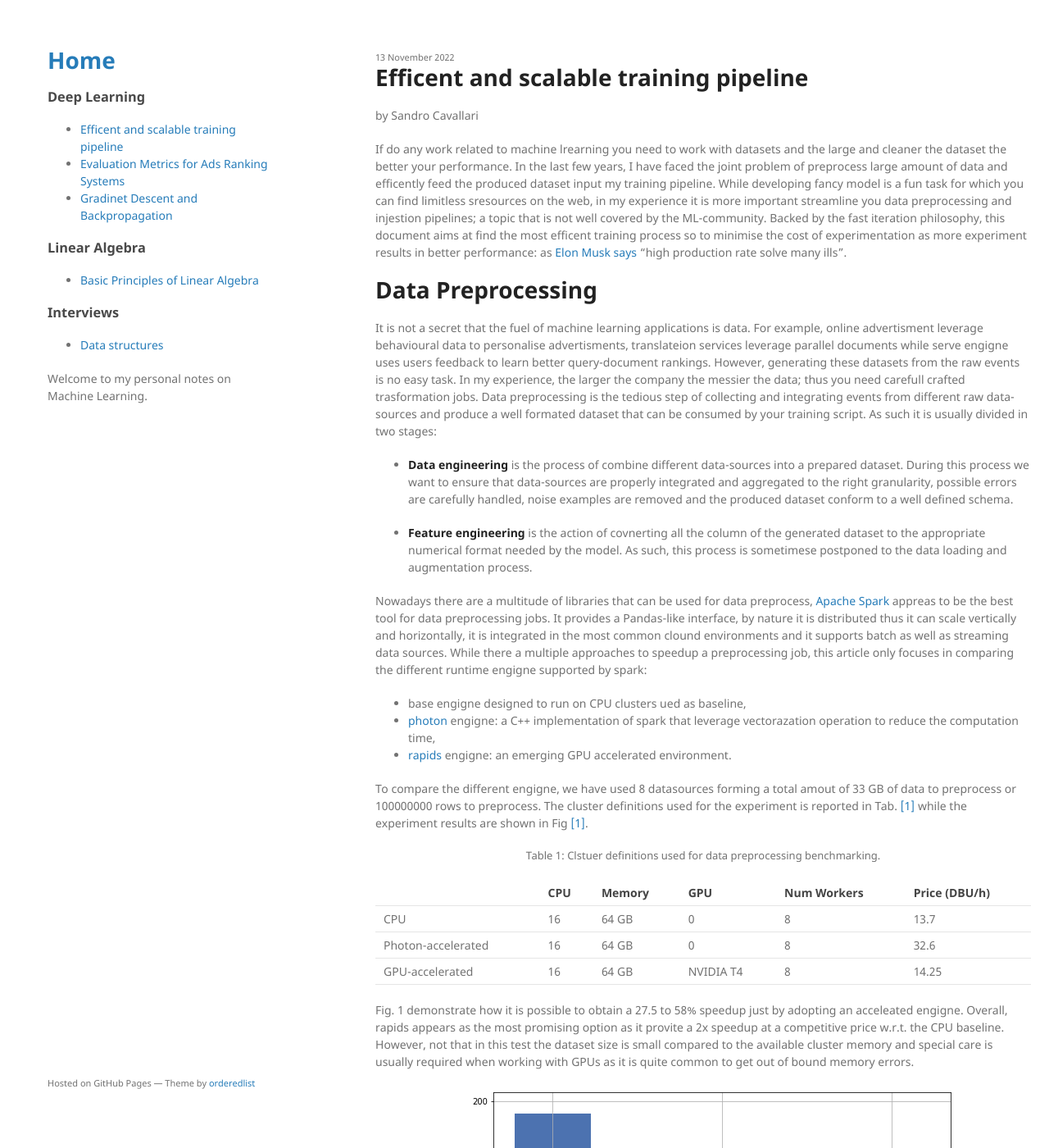
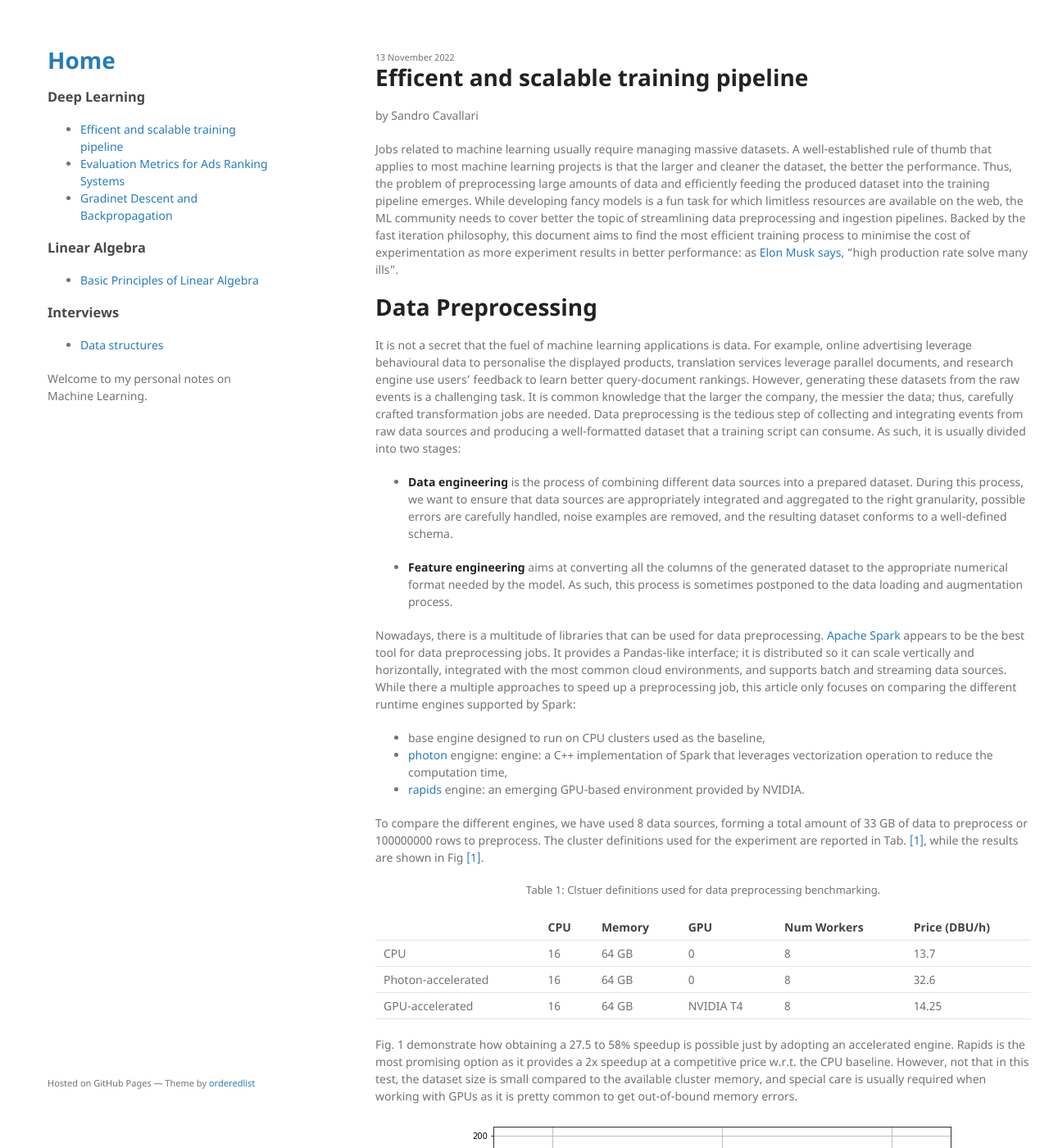
Before and after one commit to andompesta/andompesta.github.io, a Jekyll site: the page built from _posts/2022-11-13-efficent-data-preprocessing.md, in a window 1280 px wide and 1400 px high. Shown: the whole window at 82% size. Built offline with Jekyll 4.4.1, drawn with Linux system fonts in a browser that asks for light colours.

Commit message:
error corrected, TODOs

```diff
--- a/_posts/2022-11-13-efficent-data-preprocessing.md
+++ b/_posts/2022-11-13-efficent-data-preprocessing.md
@@ -6,34 +6,37 @@ author: "Sandro Cavallari"
 tag: "Deep Learning"
 ---
 
-If do any work related to machine lrearning you need to work with datasets and the large and cleaner the dataset the better your performance.
-In the last few years, I have faced the joint problem of preprocess large amount of data and efficently feed the produced dataset input my training pipeline.
-While developing fancy model is a fun task for which you can find limitless sresources on the web, in my experience it is more important streamline you data preprocessing and injestion pipelines; a topic that is not well covered by the ML-community.
-Backed by the fast iteration philosophy, this document aims at find the most efficent training process so to minimise the cost of experimentation as more experiment results in better performance: as [Elon Musk says](https://www.youtube.com/embed/E7MQb9Y4FAE?start=330&autoplay=1){:target="_blank"} "high production rate solve many ills".
+Jobs related to machine learning usually require managing massive datasets.
+A well-established rule of thumb that applies to most machine learning projects is that the larger and cleaner the dataset, the better the performance.
+Thus, the problem of preprocessing large amounts of data and efficiently feeding the produced dataset into the training pipeline emerges.
+While developing fancy models is a fun task for which limitless resources are available on the web, the ML community needs to cover better the topic of streamlining data preprocessing and ingestion pipelines.
+Backed by the fast iteration philosophy, this document aims to find the most efficient training process to minimise the cost of experimentation as more experiment results in better performance: as [Elon Musk says](https://www.youtube.com/embed/E7MQb9Y4FAE?start=330&autoplay=1){:target="_blank"}, “high production rate solve many ills”.
 
 
 # Data Preprocessing
 
 It is not a secret that the fuel of machine learning applications is data.
-For example, online advertisment leverage behavioural data to personalise advertisments, translateion services leverage parallel documents while serve engigne uses users feedback to learn better query-document rankings.
-However, generating these datasets from the raw events is no easy task. In my experience, the larger the company the messier the data; thus you need carefull crafted trasformation jobs.
-Data preprocessing is the tedious step of collecting and integrating events from different raw data-sources and produce a well formated dataset that can be consumed by your training script. As such it is usually divided in two stages:
+For example, online advertising leverage behavioural data to personalise the displayed products, translation services leverage parallel documents, and research engine use users' feedback to learn better query-document rankings.
+However, generating these datasets from the raw events is a challenging task.
+It is common knowledge that the larger the company, the messier the data; thus, carefully crafted transformation jobs are needed.
+Data preprocessing is the tedious step of collecting and integrating events from raw data sources and producing a well-formatted dataset that a training script can consume.
+As such, it is usually divided into two stages:
 
-- **Data engineering** is the process of combine different data-sources into a prepared dataset. During this process we want to ensure that data-sources are properly integrated and aggregated to the right granularity, possible errors are carefully handled, noise examples are removed and the produced dataset conform to a well defined schema.
+- **Data engineering** is the process of combining different data sources into a prepared dataset. During this process, we want to ensure that data sources are appropriately integrated and aggregated to the right granularity, possible errors are carefully handled, noise examples are removed, and the resulting dataset conforms to a well-defined schema.
 
-- **Feature engineering**  is the action of covnerting all the column of the generated dataset to the appropriate numerical format needed by the model. As such, this process is sometimese postponed to the data loading and augmentation process.
+- **Feature engineering** aims at converting all the columns of the generated dataset to the appropriate numerical format needed by the model. As such, this process is sometimes postponed to the data loading and augmentation process.
+
+Nowadays, there is a multitude of libraries that can be used for data preprocessing.
+[Apache Spark](https://spark.apache.org/){:target="_blank"} appears to be the best tool for data preprocessing jobs.
+It provides a Pandas-like interface; it is distributed so it can scale vertically and horizontally, integrated with the most common cloud environments, and supports batch and streaming data sources.
+While there a multiple approaches to speed up a preprocessing job, this article only focuses on comparing the different runtime engines supported by Spark:
+
+  - base engine designed to run on CPU clusters used as the baseline,
+  - [photon](https://www.databricks.com/product/photon){:target="_blank"} engigne: engine: a C++ implementation of Spark that leverages vectorization operation to reduce the computation time,
+  - [rapids](https://www.nvidia.com/en-us/deep-learning-ai/software/rapids/){:target="_blank"} engine: an emerging GPU-based environment provided by NVIDIA.
 
 
-Nowadays there are a multitude of libraries that can be used for data preprocess, [Apache Spark](https://spark.apache.org/) appreas to be the best tool for data preprocessing jobs.
-It provides a Pandas-like interface, by nature it is distributed thus it can scale vertically and horizontally, it is integrated in the most common clound environments and it supports batch as well as streaming data sources.
-While there a multiple approaches to speedup a preprocessing job, this article only focuses in comparing the different runtime engigne supported by spark:
-
-  - base engigne designed to run on CPU clusters ued as baseline,
-  - [photon](https://www.databricks.com/product/photon){:target="_blank"} engigne: a C++ implementation of spark that leverage vectorazation operation to reduce the computation time,
-  - [rapids](https://www.nvidia.com/en-us/deep-learning-ai/software/rapids/) engigne: an emerging GPU accelerated environment.
-
-To compare the different engigne, we have used 8 datasources forming a total amout of 33 GB of data to preprocess or 100000000 rows to preprocess.
-The cluster definitions used for the experiment is reported in Tab. [[1]](#tab:cluster_definition) while the experiment results are shown in Fig [[1]](#fig:preprocessing_benchmark).
+To compare the different engines, we have used 8 data sources, forming a total amount of 33 GB of data to preprocess or 100000000 rows to preprocess. The cluster definitions used for the experiment are reported in Tab. [[1]](#tab:cluster_definition), while the results are shown in Fig [[1]](#fig:preprocessing_benchmark).
 
 <div style="text-align:center;" id="tab:cluster_definition">
     <p style="font-size:small;">
@@ -79,8 +82,8 @@
     </table>
 </div>
 
-Fig. 1 demonstrate how it is possible to obtain a 27.5 to 58% speedup just by adopting an acceleated engigne. Overall, rapids appears as the most promising option as it provite a 2x speedup at a competitive price w.r.t. the CPU baseline.
-However, not that in this test the dataset size is small compared to the available cluster memory and special care is usually required  when working with GPUs as it is quite common to get out of bound memory errors.
+Fig. 1 demonstrate how obtaining a 27.5 to 58% speedup is possible just by adopting an accelerated engine. Rapids is the most promising option as it provides a 2x speedup at a competitive price w.r.t. the CPU baseline.
+However, not that in this test, the dataset size is small compared to the available cluster memory, and special care is usually required when working with GPUs as it is pretty common to get out-of-bound memory errors.
 
 <div style="text-align:center;" id="fig:preprocessing_benchmark">
     <figure>
```
